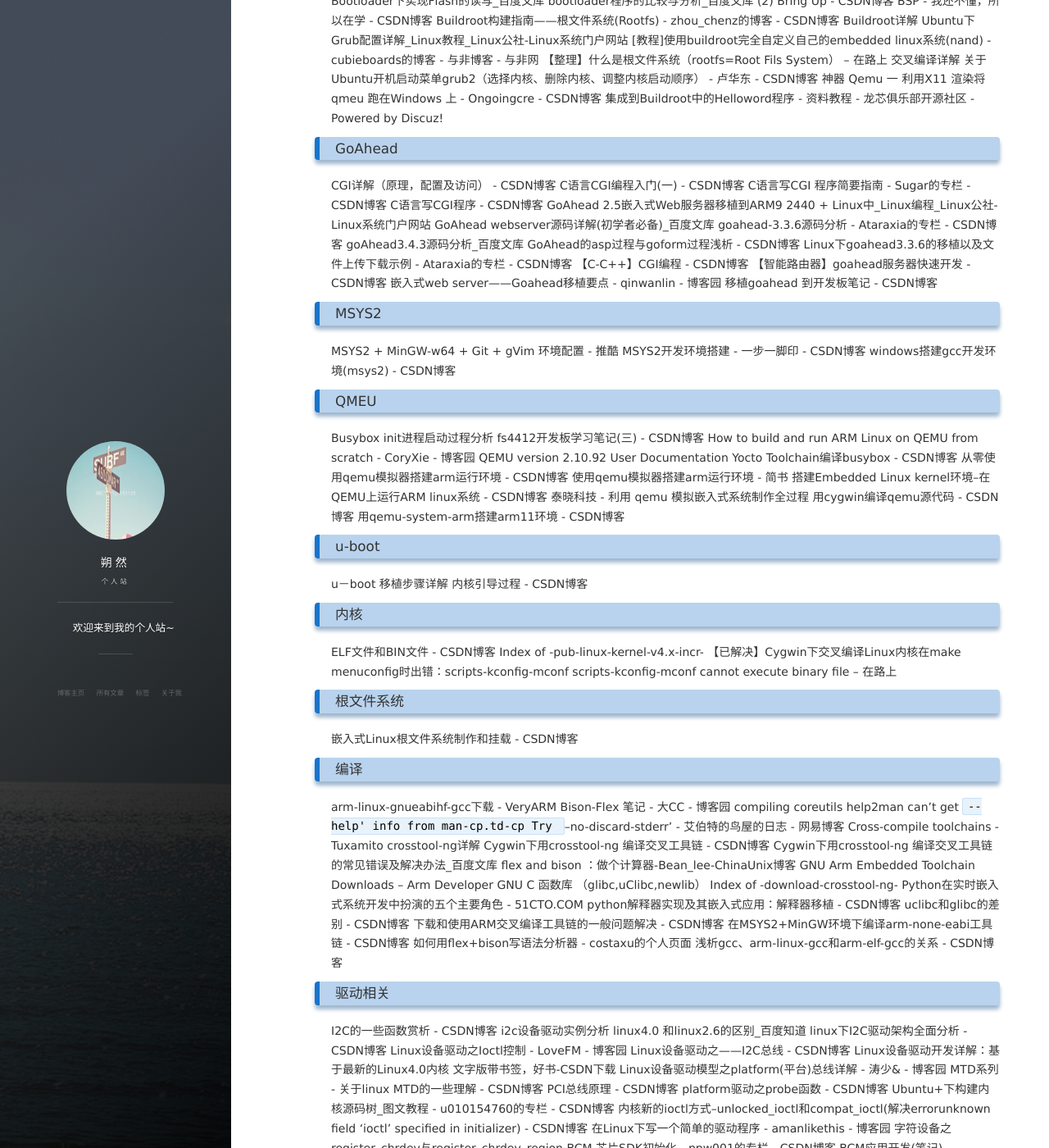
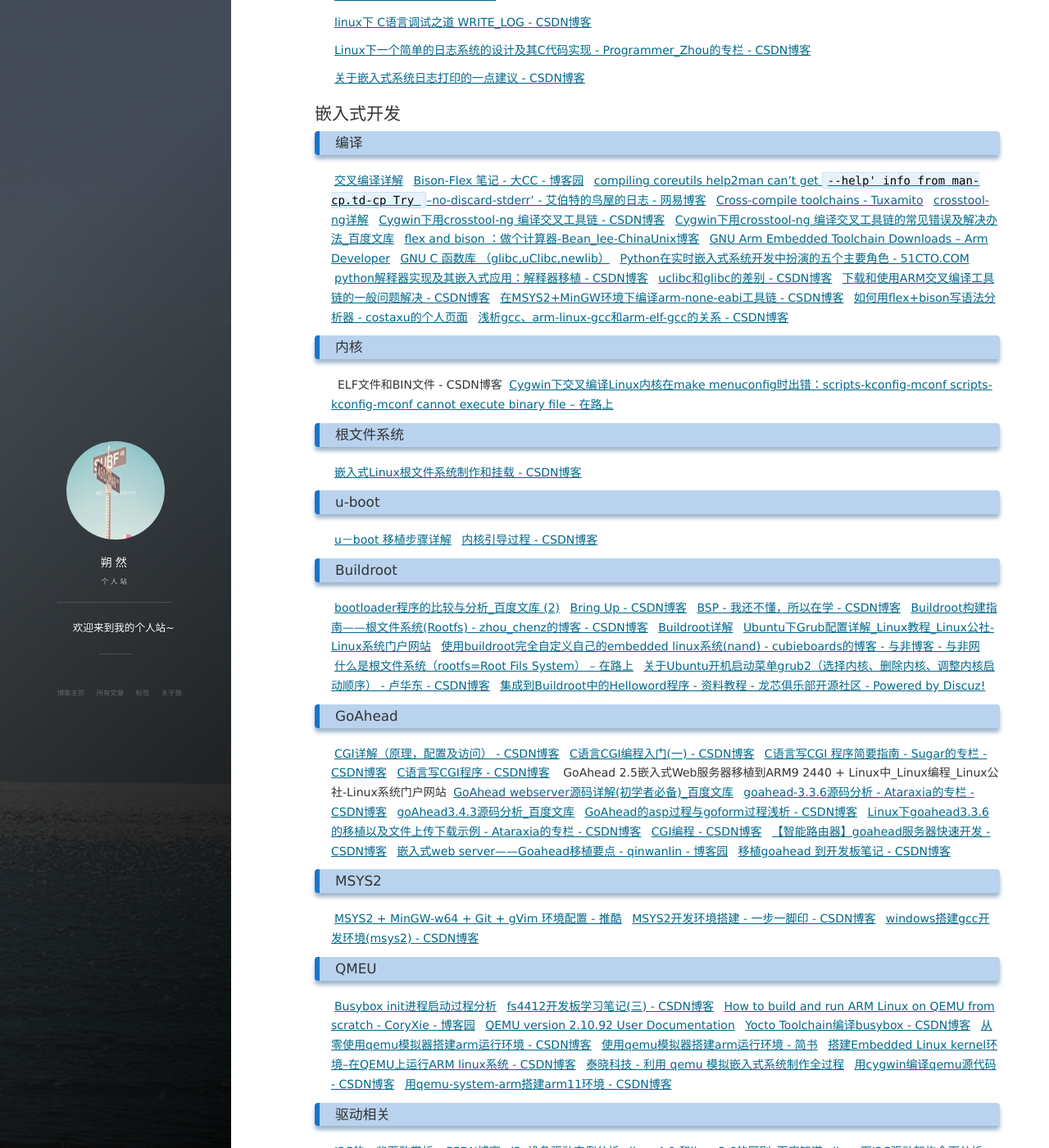
Before and after one commit to shuoranly/shuoranly.github.io, a Jekyll site: the page built from _posts/2017-12-18-web_links.markdown, in a window 1280 px wide and 1400 px high, scrolled down 1143 px. Shown: the whole window at 82% size. Built offline with Jekyll 4.4.1, drawn with Linux system fonts in a browser that asks for light colours; nearby versions of some CDN libraries; comment, search, counter and statistics services are not loaded; some of the changed text lies outside the part shown.

Commit message:
Update 2017-12-18-web_links.markdown

```diff
--- a/_posts/2017-12-18-web_links.markdown
+++ b/_posts/2017-12-18-web_links.markdown
@@ -35,127 +35,136 @@ tags: Link
 
 <h3>多线程</h3>
 [Linux 的多线程编程的高效开发经验](https://www.ibm.com/developerworks/cn/linux/l-cn-mthreadps/)
+
 [Linux信号量编程实例 - surfer - 博客园](http://www.cnblogs.com/liuweijian/archive/2009/12/30/1635888.html)
+
 [linux多线程pthread - IT-Homer - CSDN博客](http://blog.csdn.net/ithomer/article/details/5920936)
+
 [Linux多线程Pthread学习小结 - IT-Homer - CSDN博客](http://blog.csdn.net/ithomer/article/details/6063067)
+
 [一个简单的Linux多线程例子 带你洞悉互斥量 信号量 条件变量编程 - cs_jin_scor - 博客园](http://www.cnblogs.com/cs-jin-note/archive/2012/10/30/2746468.html)
+
 [信号量 互斥锁 条件变量的区别 - capa2006的专栏 - CSDN博客](http://blog.csdn.net/locape/article/details/6040383)
+
 [无锁编程(二) - 原子操作 - 路漫漫其修远兮 - CSDN博客](http://blog.csdn.net/linux_bug/article/details/48653851)
 
 <h3>调试</h3>
 [gdb 调试入门，大牛写的高质量指南 - 文章 - 伯乐在线](http://blog.jobbole.com/107759/)
+
 [GDB调试命令详解 - CSDN博客](http://blog.csdn.net/Linux7985/article/details/52399439)
+
 [linux下 C语言调试之道 WRITE_LOG - CSDN博客](http://blog.csdn.net/acingdreamer/article/details/53289208)
+
 [Linux下一个简单的日志系统的设计及其C代码实现 - Programmer_Zhou的专栏 - CSDN博客](http://blog.csdn.net/zhouzhaoxiong1227/article/details/45917613)
+
 [关于嵌入式系统日志打印的一点建议 - CSDN博客](http://blog.csdn.net/lxxjj1/article/details/48474913)
 
 
 ## 嵌入式开发
+
+<h3>编译</h3>
+[交叉编译详解]()
+[Bison-Flex 笔记 - 大CC - 博客园]()
+[compiling coreutils help2man can't get `--help' info from man-cp.td-cp Try `--no-discard-stderr' - 艾伯特的鸟屋的日志 - 网易博客]()
+[Cross-compile toolchains - Tuxamito]()
+[crosstool-ng详解]()
+[Cygwin下用crosstool-ng 编译交叉工具链 - CSDN博客]()
+[Cygwin下用crosstool-ng 编译交叉工具链的常见错误及解决办法_百度文库]()
+[flex and bison ：做个计算器-Bean_lee-ChinaUnix博客]()
+[GNU Arm Embedded Toolchain Downloads – Arm Developer]()
+[GNU C 函数库 （glibc,uClibc,newlib）]()
+[Python在实时嵌入式系统开发中扮演的五个主要角色 - 51CTO.COM]()
+[python解释器实现及其嵌入式应用：解释器移植 - CSDN博客]()
+[uclibc和glibc的差别 - CSDN博客]()
+[下载和使用ARM交叉编译工具链的一般问题解决 - CSDN博客]()
+[在MSYS2+MinGW环境下编译arm-none-eabi工具链 - CSDN博客]()
+[如何用flex+bison写语法分析器 - costaxu的个人页面]()
+[浅析gcc、arm-linux-gcc和arm-elf-gcc的关系 - CSDN博客]()
+
+<h3>内核</h3>
+[]()ELF文件和BIN文件 - CSDN博客
+[Cygwin下交叉编译Linux内核在make menuconfig时出错：scripts-kconfig-mconf scripts-kconfig-mconf cannot execute binary file – 在路上]()
+
+<h3>根文件系统</h3>
+[嵌入式Linux根文件系统制作和挂载 - CSDN博客]()
+
+<h3>u-boot</h3>
+[u－boot 移植步骤详解]()
+[内核引导过程 - CSDN博客]()
+
 <h3>Buildroot</h3>
-Bootloader下实现Flash的读写_百度文库
-bootloader程序的比较与分析_百度文库 (2)
-Bring Up - CSDN博客
-BSP - 我还不懂，所以在学 - CSDN博客
-Buildroot构建指南——根文件系统(Rootfs) - zhou_chenz的博客 - CSDN博客
-Buildroot详解
-Ubuntu下Grub配置详解_Linux教程_Linux公社-Linux系统门户网站
-[教程]使用buildroot完全自定义自己的embedded linux系统(nand) - cubieboards的博客 - 与非博客 - 与非网
-【整理】什么是根文件系统（rootfs=Root Fils System） – 在路上
-交叉编译详解
-关于Ubuntu开机启动菜单grub2（选择内核、删除内核、调整内核启动顺序） - 卢华东 - CSDN博客
-神器 Qemu 一 利用X11 渲染将qmeu 跑在Windows 上 - Ongoingcre - CSDN博客
-集成到Buildroot中的Helloword程序 - 资料教程 - 龙芯俱乐部开源社区 - Powered by Discuz!
+[bootloader程序的比较与分析_百度文库 (2)](https://wenku.baidu.com/view/1c4fdc1d58f5f61fb636667a.html)
+[Bring Up - CSDN博客](http://blog.csdn.net/linweig/article/details/5093851)
+[BSP - 我还不懂，所以在学 - CSDN博客]()
+[Buildroot构建指南——根文件系统(Rootfs) - zhou_chenz的博客 - CSDN博客]()
+[Buildroot详解]()
+[Ubuntu下Grub配置详解_Linux教程_Linux公社-Linux系统门户网站]()
+[使用buildroot完全自定义自己的embedded linux系统(nand) - cubieboards的博客 - 与非博客 - 与非网]()
+[什么是根文件系统（rootfs=Root Fils System） – 在路上]()
+[关于Ubuntu开机启动菜单grub2（选择内核、删除内核、调整内核启动顺序） - 卢华东 - CSDN博客]()
+[集成到Buildroot中的Helloword程序 - 资料教程 - 龙芯俱乐部开源社区 - Powered by Discuz!]()
 
 <h3>GoAhead</h3>
-CGI详解（原理，配置及访问） - CSDN博客
-C语言CGI编程入门(一) - CSDN博客
-C语言写CGI 程序简要指南 - Sugar的专栏 - CSDN博客
-C语言写CGI程序 - CSDN博客
-GoAhead 2.5嵌入式Web服务器移植到ARM9 2440 + Linux中_Linux编程_Linux公社-Linux系统门户网站
-GoAhead webserver源码详解(初学者必备)_百度文库
-goahead-3.3.6源码分析 - Ataraxia的专栏 - CSDN博客
-goAhead3.4.3源码分析_百度文库
-GoAhead的asp过程与goform过程浅析 - CSDN博客
-Linux下goahead3.3.6的移植以及文件上传下载示例 - Ataraxia的专栏 - CSDN博客
-【C-C++】CGI编程 - CSDN博客
-【智能路由器】goahead服务器快速开发 - CSDN博客
-嵌入式web server——Goahead移植要点 - qinwanlin - 博客园
-移植goahead 到开发板笔记 - CSDN博客
+[CGI详解（原理，配置及访问） - CSDN博客]()
+[C语言CGI编程入门(一) - CSDN博客]()
+[C语言写CGI 程序简要指南 - Sugar的专栏 - CSDN博客]()
+[C语言写CGI程序 - CSDN博客]()
+[]()GoAhead 2.5嵌入式Web服务器移植到ARM9 2440 + Linux中_Linux编程_Linux公社-Linux系统门户网站
+[GoAhead webserver源码详解(初学者必备)_百度文库]()
+[goahead-3.3.6源码分析 - Ataraxia的专栏 - CSDN博客]()
+[goAhead3.4.3源码分析_百度文库]()
+[GoAhead的asp过程与goform过程浅析 - CSDN博客]()
+[Linux下goahead3.3.6的移植以及文件上传下载示例 - Ataraxia的专栏 - CSDN博客]()
+[CGI编程 - CSDN博客]()
+[【智能路由器】goahead服务器快速开发 - CSDN博客]()
+[嵌入式web server——Goahead移植要点 - qinwanlin - 博客园]()
+[移植goahead 到开发板笔记 - CSDN博客]()
 
 <h3>MSYS2</h3>
-MSYS2 + MinGW-w64 + Git + gVim 环境配置 - 推酷
-MSYS2开发环境搭建 - 一步一脚印 - CSDN博客
-windows搭建gcc开发环境(msys2) - CSDN博客
+[MSYS2 + MinGW-w64 + Git + gVim 环境配置 - 推酷]()
+[MSYS2开发环境搭建 - 一步一脚印 - CSDN博客]()
+[windows搭建gcc开发环境(msys2) - CSDN博客]()
 
 <h3>QMEU</h3>
-Busybox init进程启动过程分析
-fs4412开发板学习笔记(三) - CSDN博客
-How to build and run ARM Linux on QEMU from scratch - CoryXie - 博客园
-QEMU version 2.10.92 User Documentation
-Yocto Toolchain编译busybox - CSDN博客
-从零使用qemu模拟器搭建arm运行环境 - CSDN博客
-使用qemu模拟器搭建arm运行环境 - 简书
-搭建Embedded Linux kernel环境--在QEMU上运行ARM linux系统 - CSDN博客
-泰晓科技 - 利用 qemu 模拟嵌入式系统制作全过程
-用cygwin编译qemu源代码 - CSDN博客
-用qemu-system-arm搭建arm11环境 - CSDN博客
-
-<h3>u-boot</h3>
-u－boot 移植步骤详解
-内核引导过程 - CSDN博客
-
-<h3>内核</h3>
-ELF文件和BIN文件 - CSDN博客
-Index of -pub-linux-kernel-v4.x-incr-
-【已解决】Cygwin下交叉编译Linux内核在make menuconfig时出错：scripts-kconfig-mconf scripts-kconfig-mconf cannot execute binary file – 在路上
-
-<h3>根文件系统</h3>
-嵌入式Linux根文件系统制作和挂载 - CSDN博客
-
-<h3>编译</h3>
-arm-linux-gnueabihf-gcc下载 - VeryARM
-Bison-Flex 笔记 - 大CC - 博客园
-compiling coreutils help2man can't get `--help' info from man-cp.td-cp Try `--no-discard-stderr' - 艾伯特的鸟屋的日志 - 网易博客
-Cross-compile toolchains - Tuxamito
-crosstool-ng详解
-Cygwin下用crosstool-ng 编译交叉工具链 - CSDN博客
-Cygwin下用crosstool-ng 编译交叉工具链的常见错误及解决办法_百度文库
-flex and bison ：做个计算器-Bean_lee-ChinaUnix博客
-GNU Arm Embedded Toolchain Downloads – Arm Developer
-GNU C 函数库 （glibc,uClibc,newlib）
-Index of -download-crosstool-ng-
-Python在实时嵌入式系统开发中扮演的五个主要角色 - 51CTO.COM
-python解释器实现及其嵌入式应用：解释器移植 - CSDN博客
-uclibc和glibc的差别 - CSDN博客
-下载和使用ARM交叉编译工具链的一般问题解决 - CSDN博客
-在MSYS2+MinGW环境下编译arm-none-eabi工具链 - CSDN博客
-如何用flex+bison写语法分析器 - costaxu的个人页面
-浅析gcc、arm-linux-gcc和arm-elf-gcc的关系 - CSDN博客
+[Busybox init进程启动过程分析]()
+[fs4412开发板学习笔记(三) - CSDN博客]()
+[How to build and run ARM Linux on QEMU from scratch - CoryXie - 博客园]()
+[QEMU version 2.10.92 User Documentation]()
+[Yocto Toolchain编译busybox - CSDN博客]()
+[从零使用qemu模拟器搭建arm运行环境 - CSDN博客]()
+[使用qemu模拟器搭建arm运行环境 - 简书]()
+[搭建Embedded Linux kernel环境--在QEMU上运行ARM linux系统 - CSDN博客]()
+[泰晓科技 - 利用 qemu 模拟嵌入式系统制作全过程]()
+[用cygwin编译qemu源代码 - CSDN博客]()
+[用qemu-system-arm搭建arm11环境 - CSDN博客]()
 
 <h3>驱动相关</h3>
-I2C的一些函数赏析 - CSDN博客
-i2c设备驱动实例分析
-linux4.0 和linux2.6的区别_百度知道
-linux下I2C驱动架构全面分析 - CSDN博客
-Linux设备驱动之Ioctl控制 - LoveFM - 博客园
-Linux设备驱动之——I2C总线 - CSDN博客
-Linux设备驱动开发详解：基于最新的Linux4.0内核 文字版带书签，好书-CSDN下载
-Linux设备驱动模型之platform(平台)总线详解 - 涛少& - 博客园
-MTD系列 - 关于linux MTD的一些理解 - CSDN博客
-PCI总线原理 - CSDN博客
-platform驱动之probe函数 - CSDN博客
-Ubuntu+下构建内核源码树_图文教程 - u010154760的专栏 - CSDN博客
-内核新的ioctl方式--unlocked_ioctl和compat_ioctl(解决errorunknown field 'ioctl' specified in initializer) - CSDN博客
-在Linux下写一个简单的驱动程序 - amanlikethis - 博客园
-字符设备之register_chrdev与register_chrdev_region
-BCM 芯片SDK初始化 - ppw001的专栏 - CSDN博客
-BCM应用开发(笔记)-shaohui973-ChinaUnix博客
-Linux 引导过程内幕
-NOR闪存-NAND闪存是什么意思 - 电子发烧友网
-USTC Open Source Software Mirror
-What is ONIE (Open Network Install Environment) – Ethan Banks
-LPC总线介绍_百度文库
-SMBus与I2C的区别_三成菜鸟_新浪博客
+[I2C的一些函数赏析 - CSDN博客]()
+[i2c设备驱动实例分析]()
+[linux4.0 和linux2.6的区别_百度知道]()
+[linux下I2C驱动架构全面分析 - CSDN博客]()
+[Linux设备驱动之Ioctl控制 - LoveFM - 博客园]()
+[Linux设备驱动之——I2C总线 - CSDN博客]()
+[Linux设备驱动开发详解：基于最新的Linux4.0内核 文字版带书签，好书-CSDN下载]()
+[Linux设备驱动模型之platform(平台)总线详解 - 涛少& - 博客园]()
+[MTD系列 - 关于linux MTD的一些理解 - CSDN博客]()
+[PCI总线原理 - CSDN博客]()
+[platform驱动之probe函数 - CSDN博客]()
+[Ubuntu+下构建内核源码树_图文教程 - u010154760的专栏 - CSDN博客]()
+[内核新的ioctl方式--unlocked_ioctl和compat_ioctl(解决errorunknown field 'ioctl' specified in initializer) - CSDN博客]()
+[在Linux下写一个简单的驱动程序 - amanlikethis - 博客园]()
+[字符设备之register_chrdev与register_chrdev_region]()
+[BCM 芯片SDK初始化 - ppw001的专栏 - CSDN博客]()
+[BCM应用开发(笔记)-shaohui973-ChinaUnix博客]()
+[Linux 引导过程内幕]()
+[NOR闪存-NAND闪存是什么意思 - 电子发烧友网]()
+[USTC Open Source Software Mirror]()
+[What is ONIE (Open Network Install Environment) – Ethan Banks]()
+[LPC总线介绍_百度文库]()
+[SMBus与I2C的区别_三成菜鸟_新浪博客]()
 
 ## 软件下载
-清华大学开源软件镜像站 Tsinghua Open Source Mirror
+[Index of -pub-linux-kernel-v4.x-incr-]()
+[Index of -download-crosstool-ng-]()
+[arm-linux-gnueabihf-gcc下载 - VeryARM]()
+[清华大学开源软件镜像站 Tsinghua Open Source Mirror]()
```
